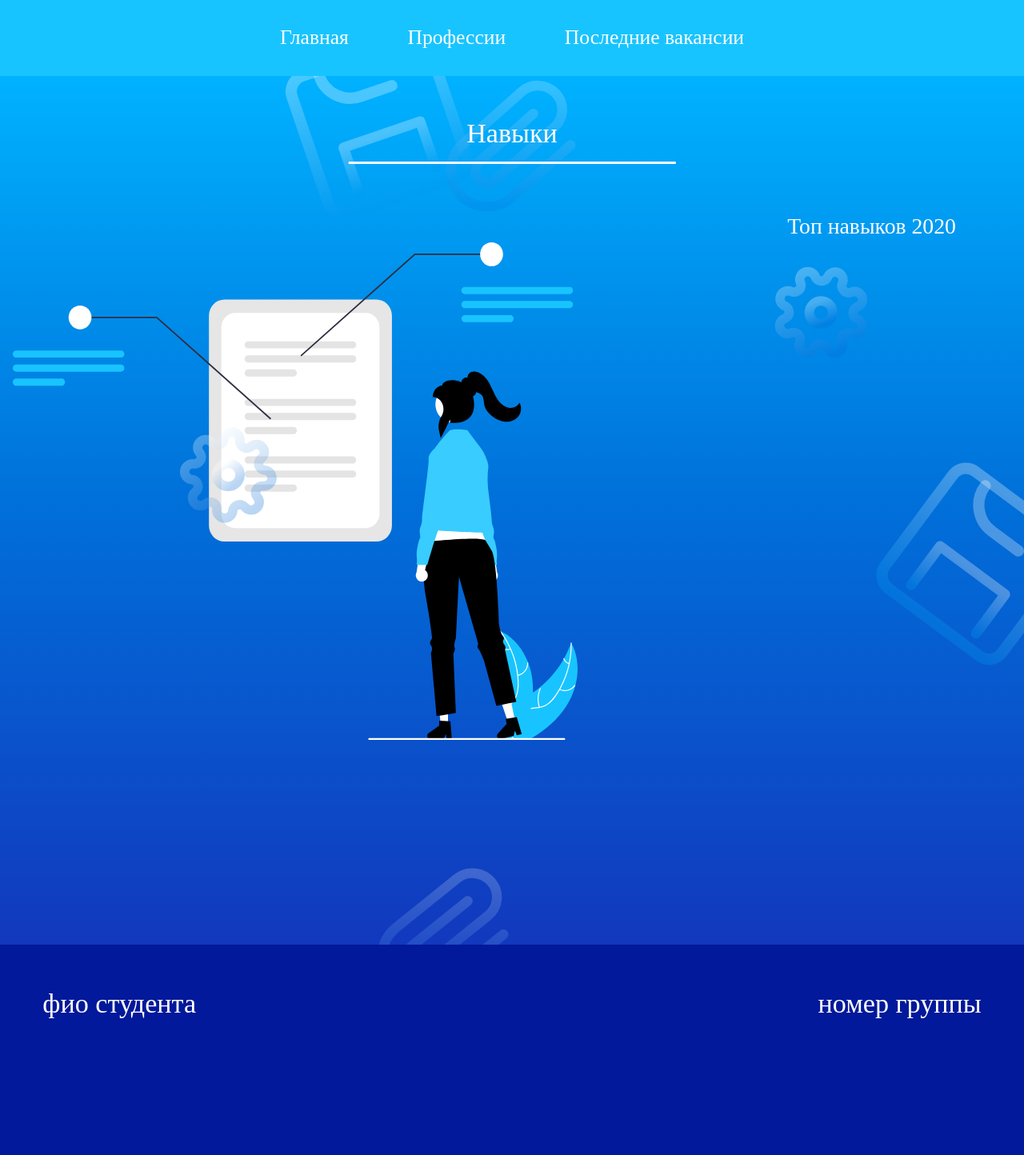
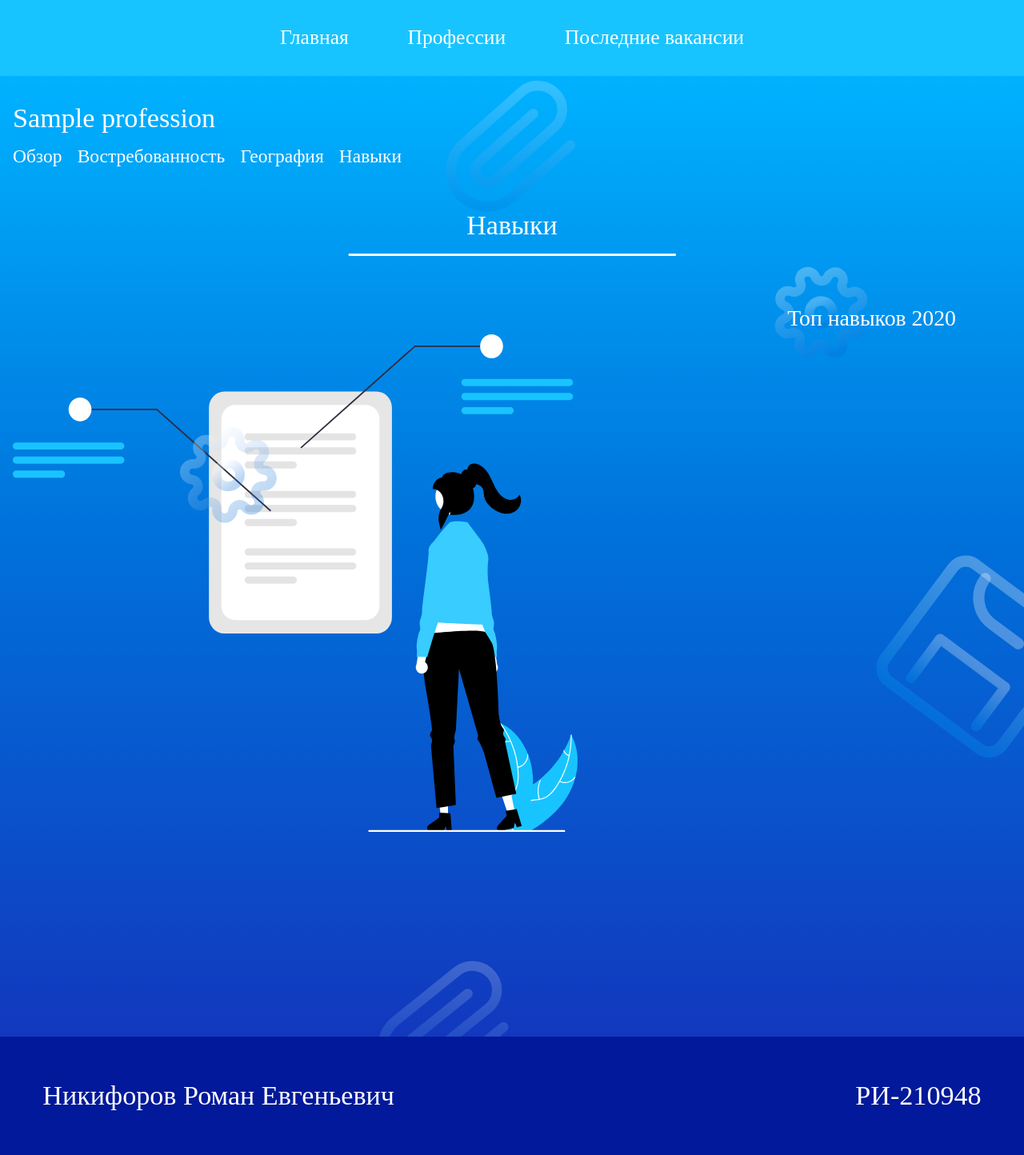
Before and after one commit to nelttjen/professions_site, a Django app: page /professions/1/year/2020/ in a window 1280 px wide; the page is wider, and only the part inside the window is pictured. Shown: that part at 80% size. Before the commit the page ends 1273 px from the top of that part, so only its background shows below. Run offline with Django 4.2, Linux system fonts and the light colour scheme; tables that the repository leaves empty hold one stand-in row (values such as "Sample post"); some libraries are stand-ins or nearby versions.

Commit message:
комит

```diff
--- a/app/templates/app/include/prof_head.html
+++ b/app/templates/app/include/prof_head.html
@@ -1,4 +1,4 @@
-<ul class="profession__list list-reset">
+<ul class="profession__list list-reset" style="z-index: 10">
       <li class="profession__item"><a href="/professions/{{ prof.id }}/overview/" class="profession__link">Обзор</a></li>
       <li class="profession__item"><a href="/professions/{{ prof.id }}/vostr/" class="profession__link">Востребованность</a></li>
       <li class="profession__item"><a href="/professions/{{ prof.id }}/geo/" class="profession__link">География</a></li>
--- a/app/templates/app/profession_skills.html
+++ b/app/templates/app/profession_skills.html
@@ -9,11 +9,13 @@
       <section class="skills">
           <img loading="lazy" src="{% static "img/skills-decor1.svg" %}" class="image skills__decor1" width="241" height="226" alt="">
           <img loading="lazy" src="{% static "img/skills-decor2.svg" %}" class="image skills__decor2" width="136" height="134" alt="">
-          <img loading="lazy" src="{% static "img/skills-decor3.svg" %}" class="image skills__decor3" width="290" height="290" alt="">
+          <img loading="lazy" src="{% static "img/skills-decor3.svg" %}" class="image skills__decor3" width="290" height="290" alt="" style="z-index: -1; user-select: none">
           <img loading="lazy" src="{% static "img/skills-decor2.svg" %}" class="image skills__decor4" width="136" height="134" alt="">
           <img loading="lazy" src="{% static "img/skills-decor1.svg" %}" class="image skills__decor5" width="241" height="226" alt="">
           <img loading="lazy" src="{% static "img/skills-decor3.svg" %}" class="image skills__decor6" width="290" height="290" alt="">
   <div class="container skills__container">
+  <h1 class="profession__title">{{ prof.name }}</h1>
+    {% include 'app/include/prof_head.html' %}
     <h1 class="skills__title">Навыки</h1>
     <div class="skills__content">
       <img loading="lazy" src="{% static "img/skillsImg.svg" %}" class="skills__image image" width="662" height="583" alt="Список навыков" />
--- a/templates/base.html
+++ b/templates/base.html
@@ -38,8 +38,8 @@
         {% endblock %}
         <footer class="footer">
             <div class="container footer__container">
-                <div class="footer__text">фио студента</div>
-                <div class="footer__text">номер группы</div>
+                <div class="footer__text">Никифоров Роман Евгеньевич</div>
+                <div class="footer__text">РИ-210948</div>
             </div>
         </footer>
     </div>
```
Also changed, not shown: app/templates/app/profession_demand.html (+2 -5 lines), app/templates/app/profession_geo.html (+12 -18 lines).
